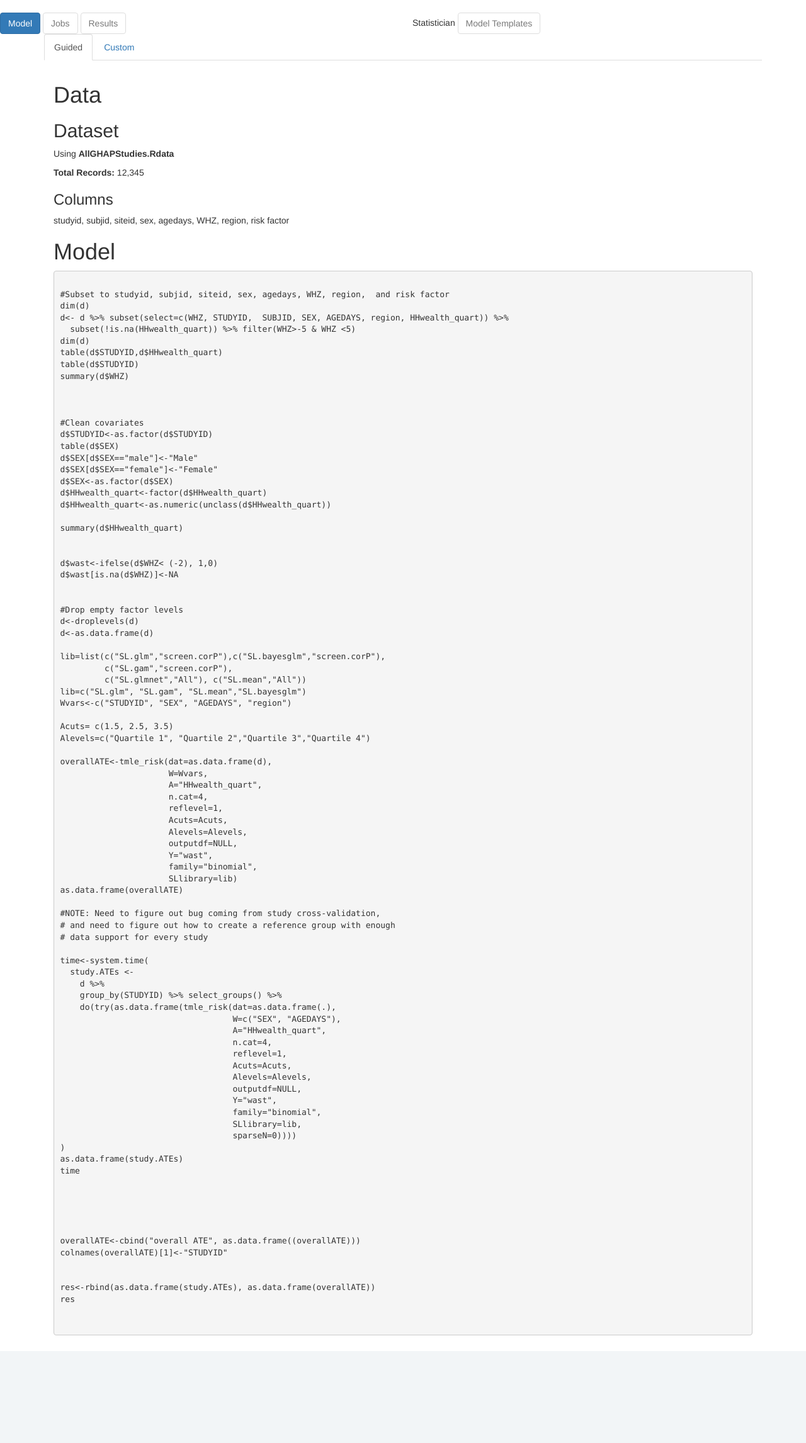
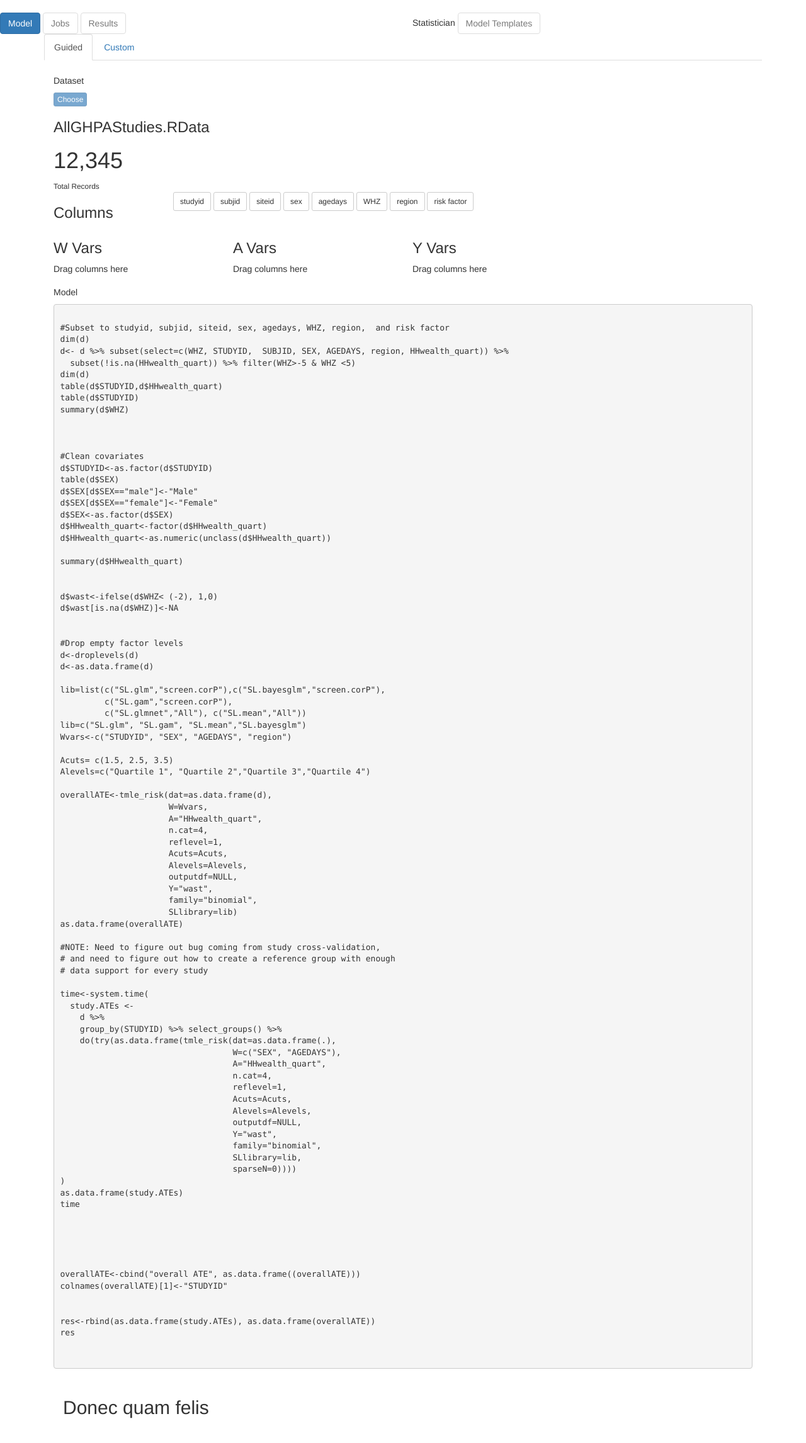
Before and after one commit to BerkeleyBiostats/tlapp, a Django app: page / in a window 1280 px wide. Shown: the part 51-2343 px from the top of the page at 63% size. Before the commit the page ends 2197 px from the top, so only its background shows below. Run offline with Django 3.2, Linux system fonts and the light colour scheme; some libraries are stand-ins or nearby versions.

Commit message:
Flesh out the Dataset section

```diff
--- a/templates/index.html
+++ b/templates/index.html
@@ -56,19 +56,90 @@
                         <div class="tab-content">
                             <div id="tab-1" class="tab-pane active">
                                 <div class="panel-body">
-                                    <h1>Data</h1>
+                                    <div class="row">
+                                      <div class="col-lg-12">
+                                        <div class="ibox-title">
+                                          <h5>Dataset</h5>
 
-                                    <h2>Dataset</h2>
 
-                                    <p>Using <strong>AllGHAPStudies.Rdata</strong></p>
+                                          <div class="ibox-tools">
 
-                                    <p><strong>Total Records:</strong> 12,345</p>
 
-                                    <h3>Columns</h3>
+<button type="button" class="btn btn-xs btn-primary disabled">Choose</button>
 
-                                    <p>studyid, subjid, siteid, sex, agedays, WHZ, region, risk factor</p>
 
-                                    <h1>Model</h1>
+                                           </div>
+
+                                        </div>
+                                        <div class="ibox-content">
+
+                                          <h3 class="p-md">AllGHPAStudies.RData</h3>
+
+                                          <div class="p-md">
+                                          <h1 class="no-margins">
+                                            12,345
+                                          </h1>
+                                          <small>Total Records</small>
+
+                                          </div>
+
+
+
+<div class="row p-md">
+  <div class="col-md-2">
+    <h3>Columns</h3>
+  </div>
+  <div class="col-md-10">
+
+<button type="button" class="btn btn-default btn-sm">studyid</button>
+<button type="button" class="btn btn-default btn-sm">subjid</button>
+<button type="button" class="btn btn-default btn-sm">siteid</button>
+<button type="button" class="btn btn-default btn-sm">sex</button>
+<button type="button" class="btn btn-default btn-sm">agedays</button>
+<button type="button" class="btn btn-default btn-sm">WHZ</button>
+<button type="button" class="btn btn-default btn-sm">region</button>
+<button type="button" class="btn btn-default btn-sm">risk factor</button>
+
+  </div>
+</div>
+
+<div class="row p-md">
+
+  <div class="col-md-3">
+    <h3>W Vars</h3>
+    <p>Drag columns here</p>
+  </div>
+  <div class="col-md-3">
+    <h3>A Vars</h3>
+    <p>Drag columns here</p>
+  </div>
+  <div class="col-md-3">
+    <h3>Y Vars</h3>
+    <p>Drag columns here</p>
+  </div>
+
+
+
+</div>
+
+
+
+
+
+
+                                        </div>
+                                    </div>
+
+
+                                    </div>
+
+                                    <div class="row">
+                                    <div class="col-lg-12">
+                                      <div class="ibox-title">
+                                        <h5>Model</h5>
+                                      </div>
+                                      <div class="ibox-content">
+
 
                                     <pre>
 
@@ -163,8 +234,8 @@ res
                                     </pre>
 
 
-                                </div>
-                            </div>
+</div>
+
                             <div id="tab-2" class="tab-pane">
                                 <div class="panel-body">
                                     <h2>Donec quam felis</strong>
```
